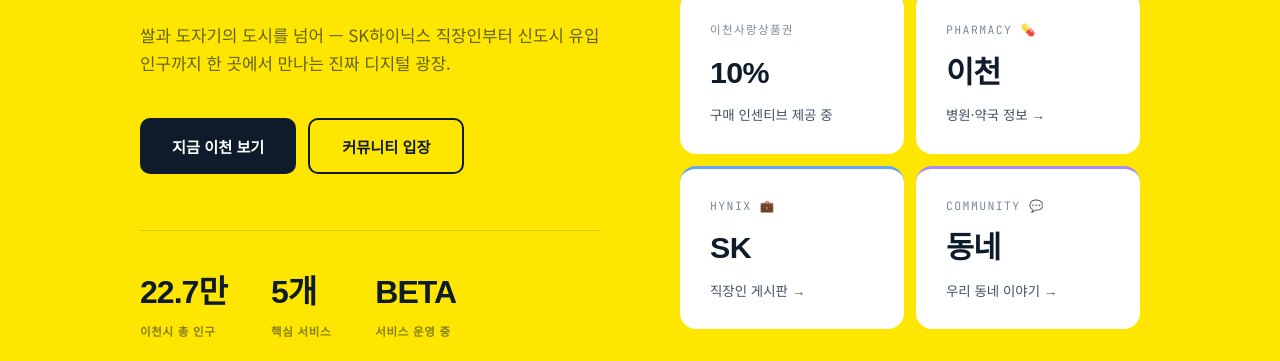
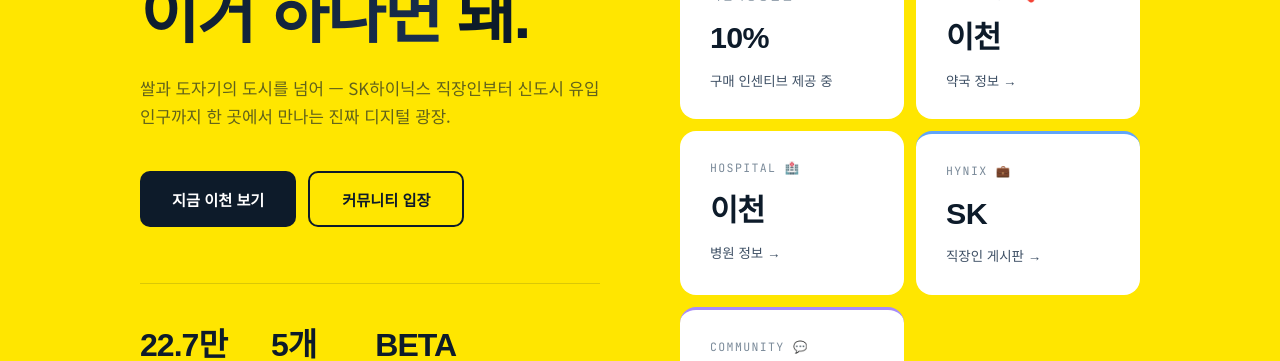
Before and after one commit to sjlee1977/icheonsi, a Next.js app: page / in a window 1280 px wide. Shown: the part 300-661 px from the top of the page. Built offline with nearby package versions, Linux system fonts and the light colour scheme; no server answers.

Commit message:
add hash links on landing cards and scroll behavior to now page

```diff
--- a/src/app/(main)/now/page.tsx
+++ b/src/app/(main)/now/page.tsx
@@ -94,6 +94,21 @@ export default function NowPage() {
 
     const weatherInterval = setInterval(fetchWeather, 10 * 60 * 1000)
     const subwayInterval = setInterval(fetchSubway, 60 * 1000) // 1분마다
+
+    // handle hash navigation
+    if (typeof window !== 'undefined') {
+      const hash = window.location.hash
+      if (hash === '#pharmacy') {
+        setMapTab('pharmacy')
+        const elem = document.querySelector('.map-section')
+        elem?.scrollIntoView({ behavior: 'smooth' })
+      } else if (hash === '#hospital') {
+        setMapTab('hospital')
+        const elem = document.querySelector('.map-section')
+        elem?.scrollIntoView({ behavior: 'smooth' })
+      }
+    }
+
     return () => { clearInterval(weatherInterval); clearInterval(subwayInterval) }
   }, [fetchWeather, fetchSubway])
 
--- a/src/components/home/BentoClient.tsx
+++ b/src/components/home/BentoClient.tsx
@@ -90,11 +90,18 @@ export default function BentoClient() {
         <span className="bento-sub">구매 인센티브 제공 중</span>
       </div>
 
-      {/* 의료·보건 */}
-      <Link href="/now" className="bento-card pharmacy-bento">
+      {/* 의료·보건 약국 */}
+      <Link href="/now#pharmacy" className="bento-card pharmacy-bento">
         <span className="bento-label">PHARMACY 💊</span>
         <div className="bento-main">이천</div>
-        <span className="bento-sub">병원·약국 정보 →</span>
+        <span className="bento-sub">약국 정보 →</span>
+      </Link>
+
+      {/* 의료·보건 병원 */}
+      <Link href="/now#hospital" className="bento-card hospital-bento">
+        <span className="bento-label">HOSPITAL 🏥</span>
+        <div className="bento-main">이천</div>
+        <span className="bento-sub">병원 정보 →</span>
       </Link>
 
       {/* 하이닉스 게시판 */}
```
Also changed, not shown: 1 other file (tests, documents, lock files or other folders).
